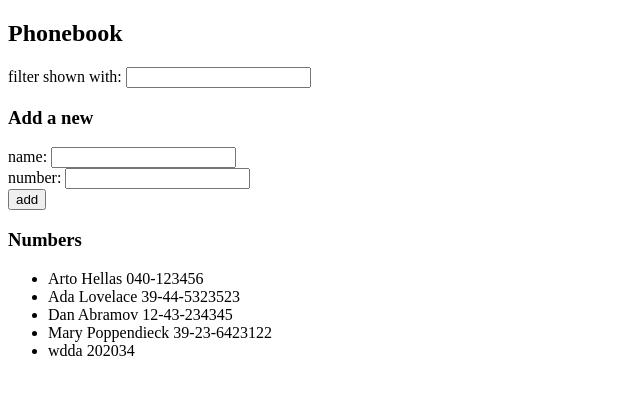
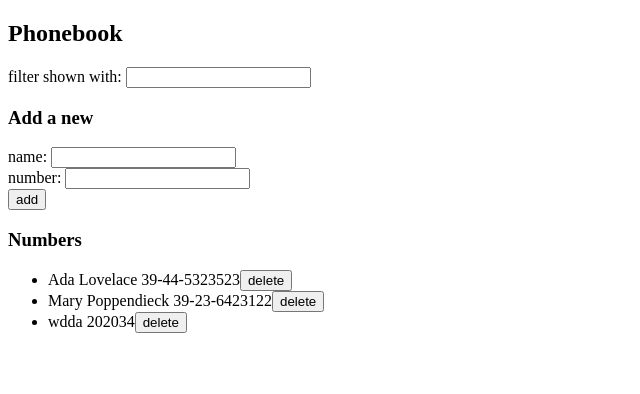
Before and after one commit to Ijtihed/fullstack-open, a React (Vite) app in the folder part2/phonebook/: page / in a window 1280 px wide. Shown: the top 394 px of the page, without its empty margins (0-640 px from the left). Built offline with nearby package versions, Linux system fonts and the light colour scheme; data requests are answered from the project's data file.

Commit message:
Excercise 2.14 (delete option)

```diff
--- a/part2/phonebook/db.json
+++ b/part2/phonebook/db.json
@@ -1,19 +1,9 @@
 {
   "persons": [
-    {
-      "name": "Arto Hellas",
-      "number": "040-123456",
-      "id": "1"
-    },
     {
       "name": "Ada Lovelace",
       "number": "39-44-5323523",
       "id": "2"
-    },
-    {
-      "name": "Dan Abramov",
-      "number": "12-43-234345",
-      "id": "3"
     },
     {
       "name": "Mary Poppendieck",
--- a/part2/phonebook/src/App.jsx
+++ b/part2/phonebook/src/App.jsx
@@ -49,6 +49,20 @@ const App = () => {
     setFilter(event.target.value)
   }
 
+  const handleDelete = (id, name) => {
+    if (window.confirm(`Delete ${name}?`)) {
+      personService
+        .removePerson(id)
+        .then(() => {
+          setPersons(persons.filter(person => person.id !== id))
+        })
+        .catch(error => {
+          alert(`Information of ${name} has already been removed from server`)
+          setPersons(persons.filter(person => person.id !== id))
+        })
+    }
+  }
+
   const filteredPersons = persons.filter(person =>
     person.name.toLowerCase().includes(filter.toLowerCase())
   )
@@ -69,7 +83,7 @@ const App = () => {
       />
 
       <h3>Numbers</h3>
-      <Persons persons={filteredPersons} />
+      <Persons persons={filteredPersons} onDelete={handleDelete} />
     </div>
   )
 }
--- a/part2/phonebook/src/components/Persons.jsx
+++ b/part2/phonebook/src/components/Persons.jsx
@@ -1,8 +1,9 @@
-const Persons = ({ persons }) => (
+const Persons = ({ persons, onDelete }) => (
   <ul>
-    {persons.map((person, index) => (
-      <li key={index}>
+    {persons.map((person) => (
+      <li key={person.id}>
         {person.name} {person.number}
+        <button onClick={() => onDelete(person.id, person.name)}>delete</button>
       </li>
     ))}
   </ul>
--- a/part2/phonebook/src/services/persons.js
+++ b/part2/phonebook/src/services/persons.js
@@ -10,4 +10,8 @@ const create = (newPerson) => {
   return axios.post(baseUrl, newPerson).then(response => response.data);
 };
 
-export default { getAll, create };
+const removePerson = (id) => {
+  return axios.delete(`${baseUrl}/${id}`);
+};
+
+export default { getAll, create, removePerson };
```
